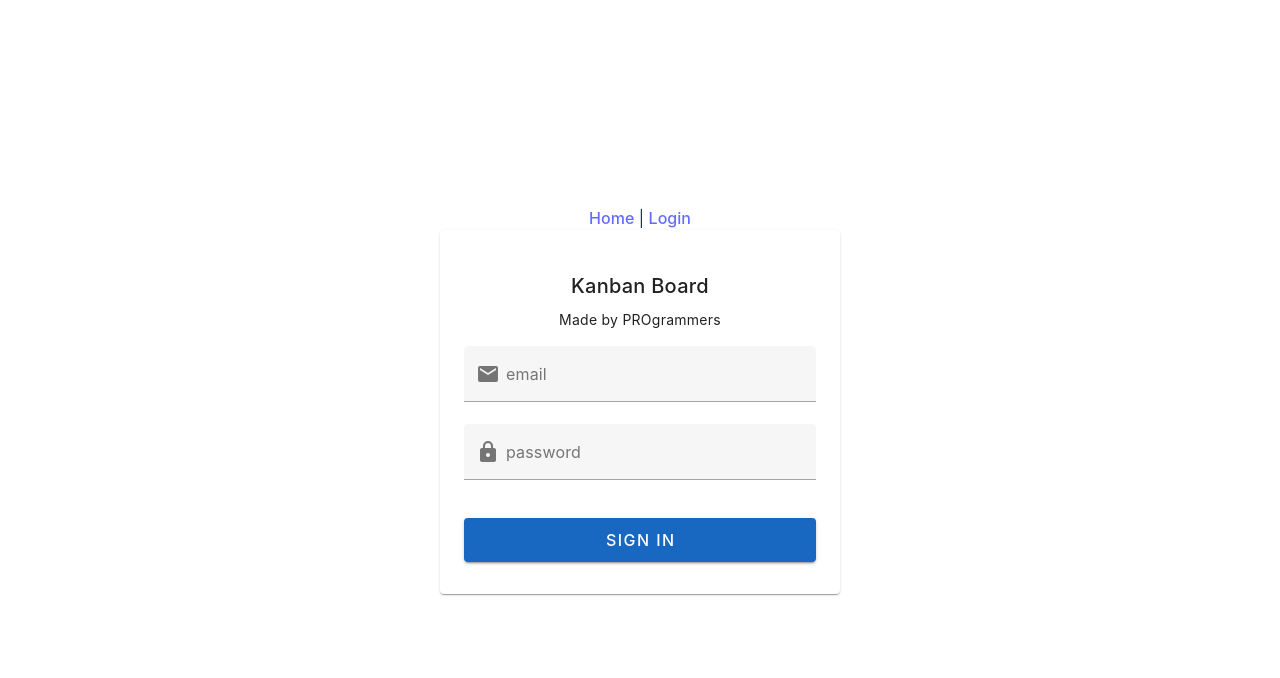
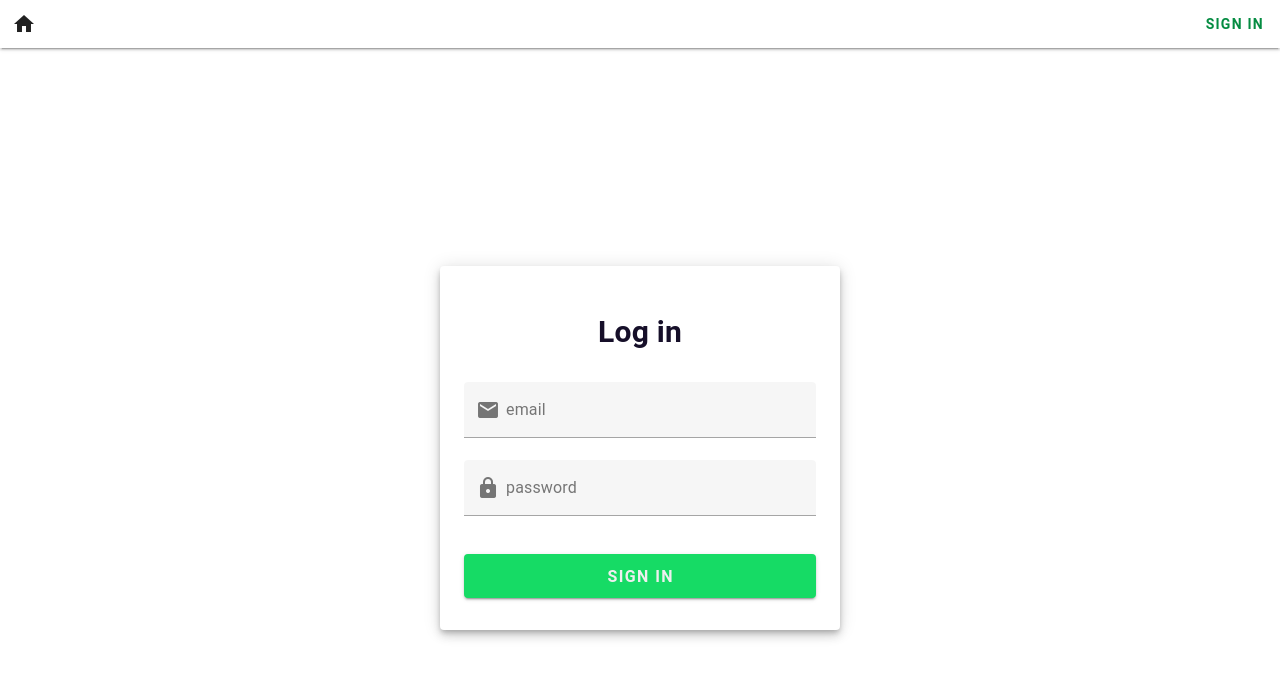
Before and after one commit to schier-jonasz/kanban-board, a Vue app in the folder web/: page /login in a window 1280 px wide. Shown: the top 678 px of the page. Built offline with nearby package versions, Linux system fonts and the light colour scheme.

Commit message:
feat: style login page + some configuration options

```diff
--- a/web/src/App.vue
+++ b/web/src/App.vue
@@ -1,13 +1,9 @@
 <script setup lang="ts">
-// This starter template is using Vue 3 <script setup> SFCs
-// Check out https://vuejs.org/api/sfc-script-setup.html#script-setup
+import NavBar from './components/NavBar.vue';
 </script>
 
 <template>
-  <nav>
-    <router-link to="/">Home</router-link> |
-    <router-link :to="{ name: 'LoginView' }">Login</router-link>
-  </nav>
+  <NavBar />
   <router-view />
 </template>
 
--- /dev/null
+++ b/web/src/components/NavBar.vue
@@ -0,0 +1,30 @@
+<template>
+  <nav class="d-flex align-center justify-space-between elevation-2">
+    <router-link to="/">
+      <v-btn
+        icon="mdi-home"
+        elevation="0"
+      ></v-btn>
+    </router-link>
+    <router-link :to="{ name: 'LoginView' }">
+      <v-btn
+        class="login"
+        variant="text"
+      >
+        Sign in
+      </v-btn>
+    </router-link>
+  </nav>
+</template>
+
+<style scoped lang="scss">
+@import '@/styles/colors.scss';
+a {
+  text-decoration: none;
+  color: $sea-green;
+
+  .login {
+    font-weight: bold;
+  }
+}
+</style>
--- a/web/src/plugins/vuetify.ts
+++ b/web/src/plugins/vuetify.ts
@@ -1,9 +1,25 @@
-import 'vuetify/styles'
-import { createVuetify } from 'vuetify'
-import * as components from 'vuetify/components'
-import * as directives from 'vuetify/directives'
-import { aliases, mdi } from 'vuetify/iconsets/mdi'
-import '@mdi/font/css/materialdesignicons.css'
+import 'vuetify/styles';
+import { createVuetify, ThemeDefinition } from 'vuetify';
+import * as components from 'vuetify/components';
+import * as directives from 'vuetify/directives';
+import { aliases, mdi } from 'vuetify/iconsets/mdi';
+import '@mdi/font/css/materialdesignicons.css';
+
+const customLightTheme: ThemeDefinition = {
+  dark: false,
+  colors: {
+    background: '#F7F7F7',
+    surface: '#FFFFFF',
+    primary: '#16DB65',
+    'primary-darken-1': '#058C42',
+    secondary: '#03DAC6',
+    'secondary-darken-1': '#018786',
+    error: '#B00020',
+    info: '#2196F3',
+    success: '#4CAF50',
+    warning: '#FB8C00',
+  },
+};
 
 export default createVuetify({
   components,
@@ -15,4 +31,10 @@ export default createVuetify({
       mdi,
     },
   },
-})
+  theme: {
+    defaultTheme: 'customLightTheme',
+    themes: {
+      customLightTheme,
+    },
+  },
+});
--- a/web/src/style.css
+++ b/web/src/style.css
@@ -1,4 +1,4 @@
-:root {
+/* :root {
   font-family: Inter, Avenir, Helvetica, Arial, sans-serif;
   font-size: 16px;
   line-height: 24px;
@@ -13,31 +13,31 @@
   -webkit-font-smoothing: antialiased;
   -moz-osx-font-smoothing: grayscale;
   -webkit-text-size-adjust: 100%;
-}
+} */
 
-a {
+/* a {
   font-weight: 500;
   color: #646cff;
   text-decoration: inherit;
 }
 a:hover {
   color: #535bf2;
-}
+} */
 
-body {
+/* body {
   margin: 0;
   display: flex;
   place-items: center;
   min-width: 320px;
   min-height: 100vh;
-}
+} */
 
-h1 {
+/* h1 {
   font-size: 3.2em;
   line-height: 1.1;
-}
+} */
 
-button {
+/* button {
   border-radius: 8px;
   border: 1px solid transparent;
   padding: 0.6em 1.2em;
@@ -54,20 +54,20 @@ button:hover {
 button:focus,
 button:focus-visible {
   outline: 4px auto -webkit-focus-ring-color;
-}
+} */
 
-.card {
+/* .card {
   padding: 2em;
-}
+} */
 
-#app {
+/* #app {
   max-width: 1280px;
   margin: 0 auto;
   padding: 2rem;
   text-align: center;
-}
+} */
 
-@media (prefers-color-scheme: light) {
+/* @media (prefers-color-scheme: light) {
   :root {
     color: #213547;
     background-color: #ffffff;
@@ -78,4 +78,4 @@ button:focus-visible {
   button {
     background-color: #f9f9f9;
   }
-}
+} */
--- /dev/null
+++ b/web/src/styles/colors.scss
@@ -0,0 +1,13 @@
+$malachite: #16DB65;
+$sea-green: #058C42;
+$dark-purple: #160F29;
+$anti-flash-white: #EFEFEF;
+$seasalt: #F7F7F7;
+
+:export {
+    malachite: $malachite;
+    sea-green: $sea-green;
+    dark-purple: $dark-purple;
+    anti-flash-white: $anti-flash-white;
+    seasalt: $seasalt;
+}
--- a/web/src/views/HomeView.vue
+++ b/web/src/views/HomeView.vue
@@ -1,5 +1,3 @@
 <template>
-  <div class="home">
-    <img alt="Vue logo" src="@/assets/vue.svg" />
-  </div>
+  <div class="home"></div>
 </template>
--- a/web/src/views/LoginView.vue
+++ b/web/src/views/LoginView.vue
@@ -1,9 +1,49 @@
 <template>
-  <v-card class="px-6 py-8" min-width="400px">
-    <v-card-title>Kanban Board</v-card-title>
-    <v-card-text>Made by PROgrammers</v-card-text>
-    <v-text-field prepend-inner-icon="mdi-email" label="email" type="email"></v-text-field>
-    <v-text-field prepend-inner-icon="mdi-lock" label="password" type="password"></v-text-field>
-    <v-btn class="mt-4" color="primary" size="large" block>Sign in</v-btn>
-  </v-card>
+  <main class="main d-flex justify-center align-center">
+    <v-card
+      class="px-6 py-8 card"
+      min-width="400px"
+      :elevation="6"
+    >
+      <!-- <v-card-title class="text-center fs-10">Kanban Board</v-card-title> -->
+      <template v-slot:title><h2 class="card__title text-center mb-4">Log in</h2></template>
+      <v-text-field
+        prepend-inner-icon="mdi-email"
+        label="email"
+        type="email"
+      ></v-text-field>
+      <v-text-field
+        prepend-inner-icon="mdi-lock"
+        label="password"
+        type="password"
+      ></v-text-field>
+      <v-btn
+        class="mt-4 card__btn"
+        color="primary"
+        size="large"
+        block
+      >
+        Sign in
+      </v-btn>
+    </v-card>
+  </main>
 </template>
+<script setup lang="ts"></script>
+<style scoped lang="scss">
+@import '@/styles/colors.scss';
+
+.main {
+  min-width: 100vw;
+  min-height: 100vh;
+}
+
+.card {
+  &__title {
+    color: $dark-purple !important;
+  }
+  &__btn {
+    color: $anti-flash-white !important;
+    font-weight: bold;
+  }
+}
+</style>
```
Also changed, not shown: web/src/main.ts (+7 -7 lines), web/.eslintrc.js, 2 other files (tests, documents, lock files or other folders).
